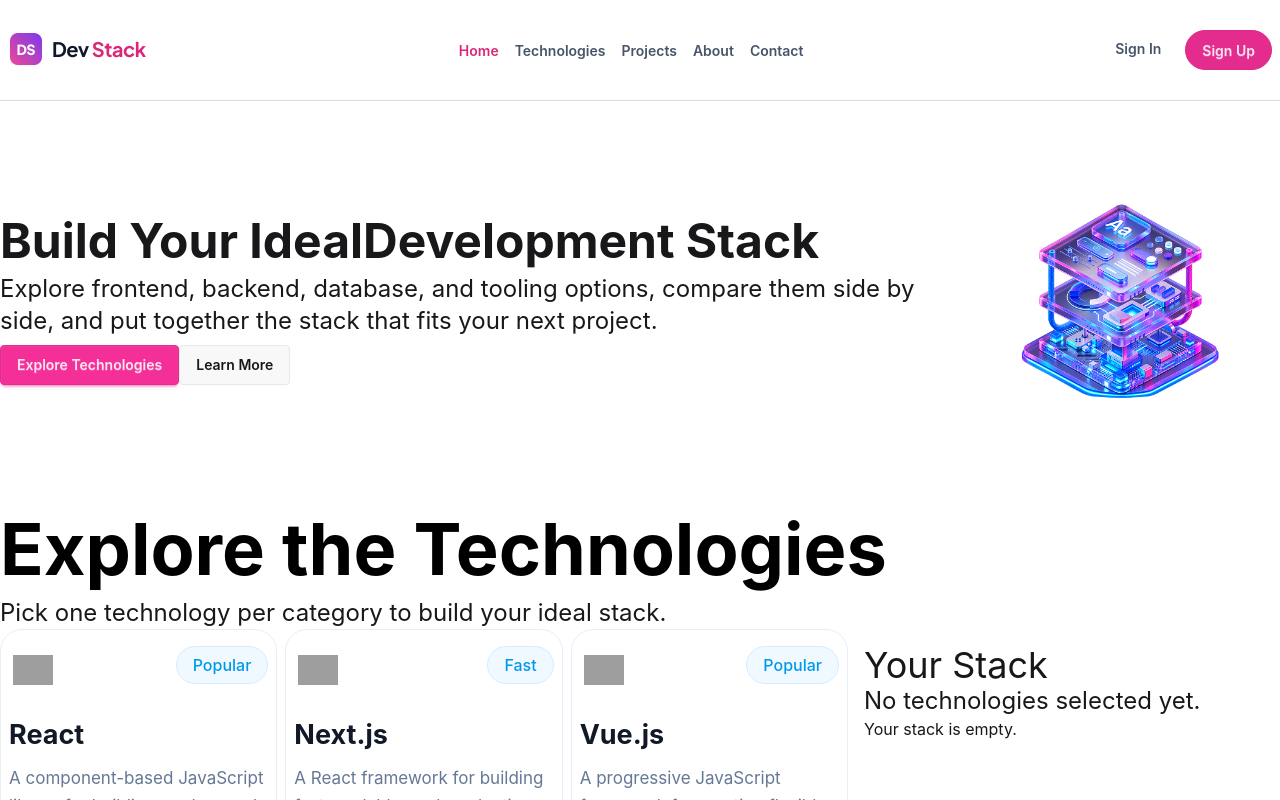
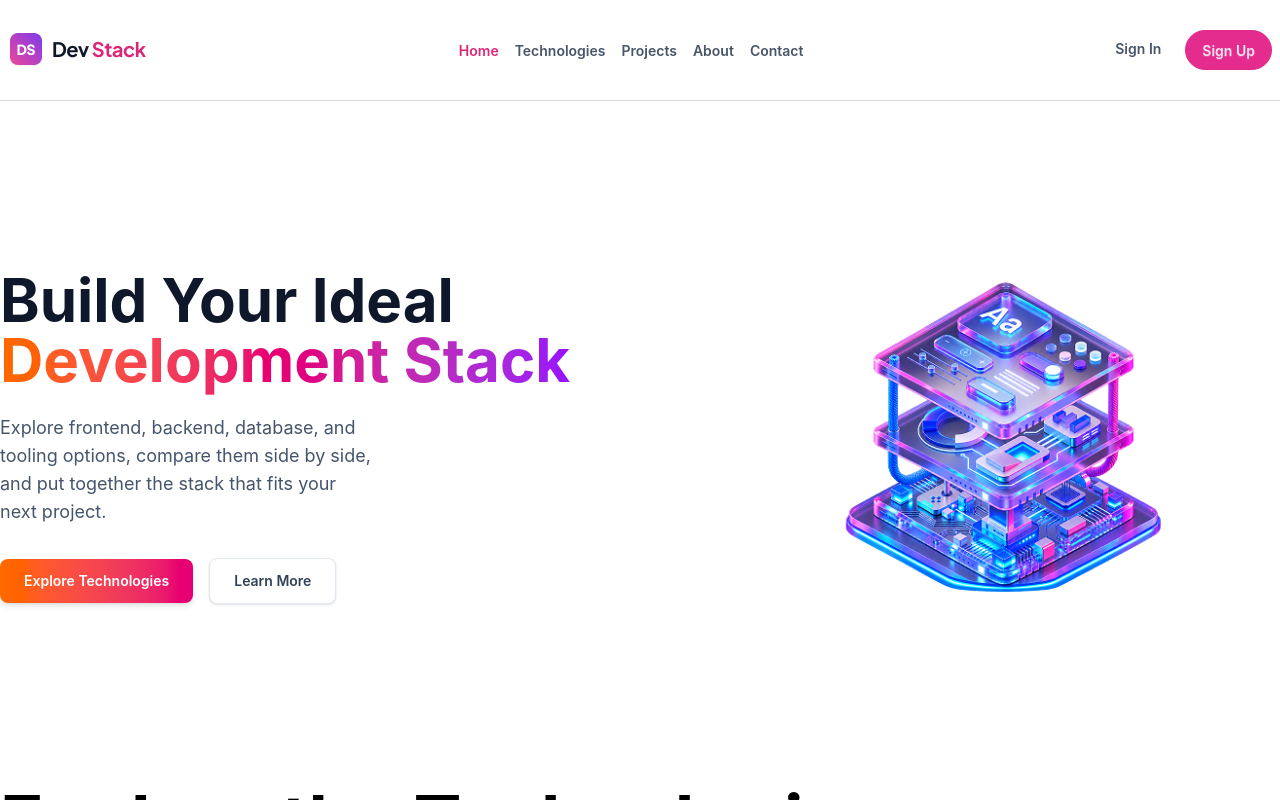
Before and after one commit to devnajmulislam/react-dev-stack, a React (Vite) app: page / in a window 1280 px wide. Shown: the top 800 px of the page. Built offline with nearby package versions, Linux system fonts and the light colour scheme; grey boxes are pictures that could not be loaded.

Commit message:
typrography and styles update for Banner section

```diff
--- a/src/components/Banner.tsx
+++ b/src/components/Banner.tsx
@@ -4,27 +4,39 @@ const Banner = () => {
   return (
     <>
       {/* Banner parent */}
-      <div className="flex justify-between items-center container mx-auto my-10">
+      <div className="grid grid-cols-12 justify-between items-center container mx-auto my-20">
         {/* Banner left site */}
-        <div>
-          <h1 className="text-5xl font-bold">
-            Build Your Ideal<span>Development Stack</span>
+        <div className="col-span-7">
+          <h1 className="text-5xl text-slate-900 md:text-6xl font-bold">
+            Build Your Ideal
+            <br />
+            <span className="bg-gradient-to-r from-orange-500 via-pink-600 to-purple-600 bg-clip-text text-transparent">
+              Development Stack
+            </span>
           </h1>
-          <p className="text-2xl py-2">
+          <p className="mt-6 text-lg text-slate-600 max-w-1/2">
             Explore frontend, backend, database, and tooling options, compare
             them side by side, and put together the stack that fits your next
             project.
           </p>
           {/* Banner btn container */}
-          <div className="">
-            <button className="btn btn-secondary">Explore Technologies</button>
-            <button className="btn">Learn More</button>
+          <div className="mt-8 flex flex-wrap items-center gap-4 ">
+            <button className="cursor-pointer rounded-lg bg-gradient-to-r from-orange-500 to-pink-600 px-6 py-3 text-sm font-semibold text-white shadow-md transition-all hover:opacity-90">
+              Explore Technologies
+            </button>
+            <button className="cursor-pointer rounded-lg border border-slate-200 bg-white px-6 py-3 text-sm font-semibold text-slate-700 shadow-sm transition-all hover:bg-slate-50">
+              Learn More
+            </button>
           </div>
         </div>
 
         {/* Banner right site */}
-        <div>
-          <img src={BannerImg} alt="Banner right site image" />
+        <div className="col-span-5 w-full max-w-md lg:max-w-lg flex justify-center">
+          <img
+            src={BannerImg}
+            alt="Banner right site image"
+            className="w-full h-auto object-contain"
+          />
         </div>
       </div>
     </>
--- a/src/components/Navbar.tsx
+++ b/src/components/Navbar.tsx
@@ -2,7 +2,7 @@ import NavLogo from "../assets/logo-text.png";
 
 const Navbar = () => {
   return (
-    <nav className="navbar-sticky border-b border-[#ddd3d3d5]">
+    <nav className="navbar-sticky border-b border-[#ddd3d3d5]  backdrop-blur-sm">
       {/* nav parent */}
       <div className="flex justify-between items-center container mx-auto py-[30px] px-2 ">
         {/* Navbar left site */}
```
